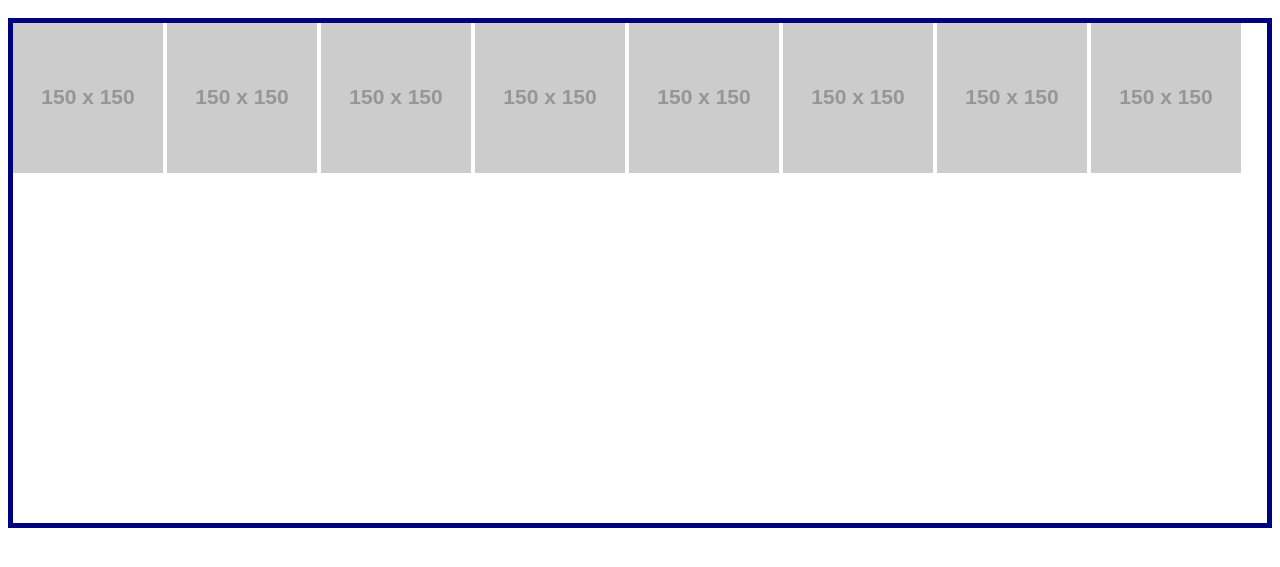
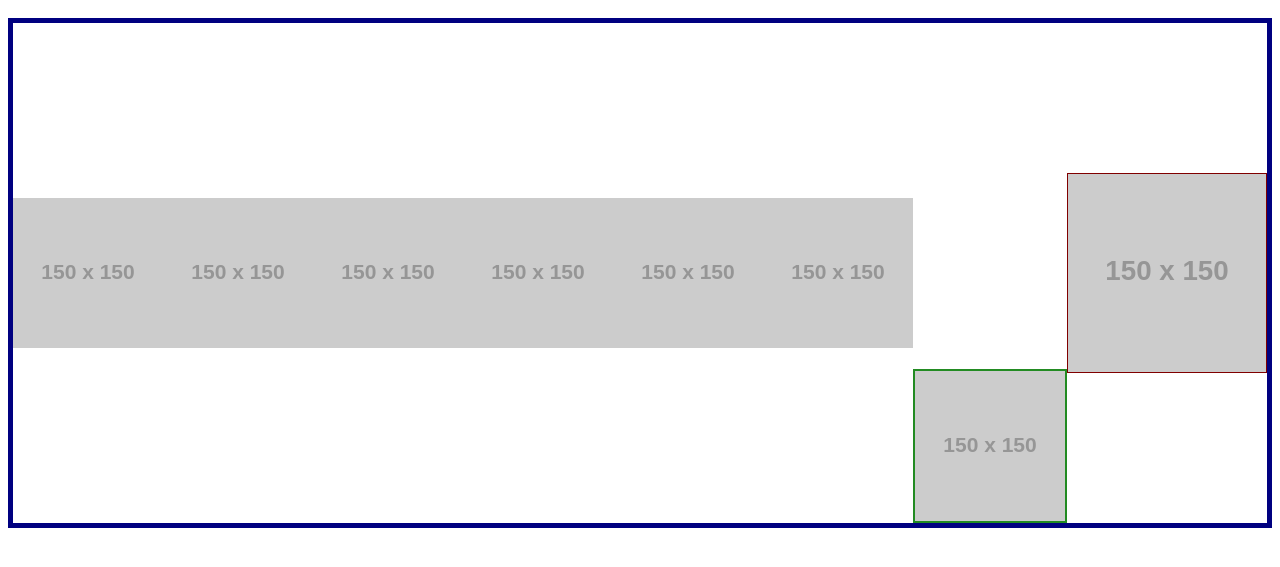
Before and after one commit to andycapaldo/kekambas-132_week1_day2, a plain HTML site: page flex.html in a window 1280 px wide. Shown: the part 139-706 px from the top of the page. Drawn offline with Linux system fonts and the light colour scheme; placeholder pictures from the web are drawn by us.

Commit message:
Our first flex box

```diff
--- a/css/flex.css
+++ b/css/flex.css
@@ -1,4 +1,30 @@
 .container-1 {
     border: 5px solid navy;
     height: 500px;
+    /* flex properties for the Parent or Container element */
+    display: flex;
+    flex-direction: row;
+    flex-wrap: nowrap;
+    /* flex-flow: row wrap; /*Flex-flow is flex-direction and flex-wrap in one line */
+    justify-content: space-around;
+    align-items: center;
 }
+
+/* Set all flex-items to have a flex-grow of 1 */
+.container-1 > img{
+    /* flex-grow: 1; */
+    flex-shrink: 1;
+}
+
+/* Flex properties for the Child or Flex Item elements */
+#child-1{
+    border: 1px solid maroon;
+    order: 3;
+    flex-grow: 3;
+}
+
+#child-2 {
+    border: 2px solid forestgreen;
+    order: 1;
+    align-self: flex-end;
+}
--- a/flex.html
+++ b/flex.html
@@ -22,12 +22,20 @@
     <div class="container-1">
         <img src="https://placehold.co/150?text=1" alt="">
         <img src="https://placehold.co/150?text=2" alt="">
+        <img src="https://placehold.co/150?text=3" alt="" id="child-1">
+        <img src="https://placehold.co/150?text=4" alt="">
+        <img src="https://placehold.co/150?text=5" alt="">
+        <img src="https://placehold.co/150?text=6" alt="">
+        <img src="https://placehold.co/150?text=7" alt="" id="child-2">
+        <img src="https://placehold.co/150?text=8" alt="">
+        <!-- <img src="https://placehold.co/150?text=1" alt="">
+        <img src="https://placehold.co/150?text=2" alt="">
         <img src="https://placehold.co/150?text=3" alt="">
         <img src="https://placehold.co/150?text=4" alt="">
         <img src="https://placehold.co/150?text=5" alt="">
         <img src="https://placehold.co/150?text=6" alt="">
         <img src="https://placehold.co/150?text=7" alt="">
-        <img src="https://placehold.co/150?text=8" alt="">
+        <img src="https://placehold.co/150?text=8" alt=""> -->
     </div>
 
 </body>
```
